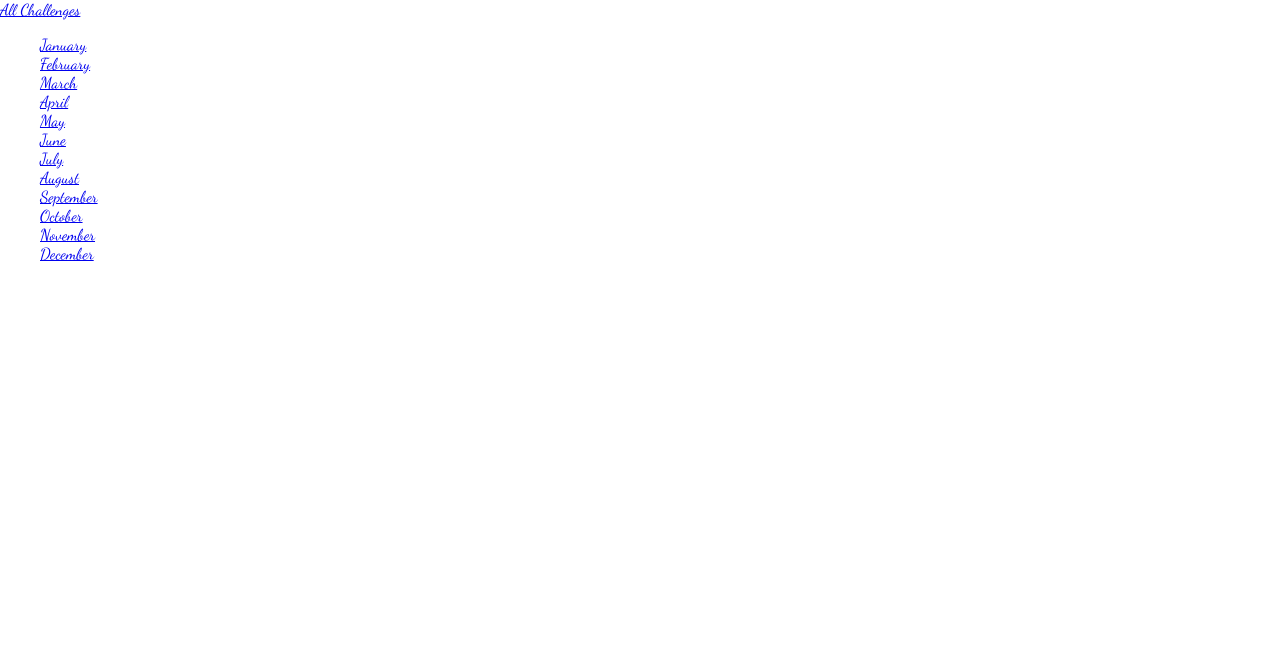
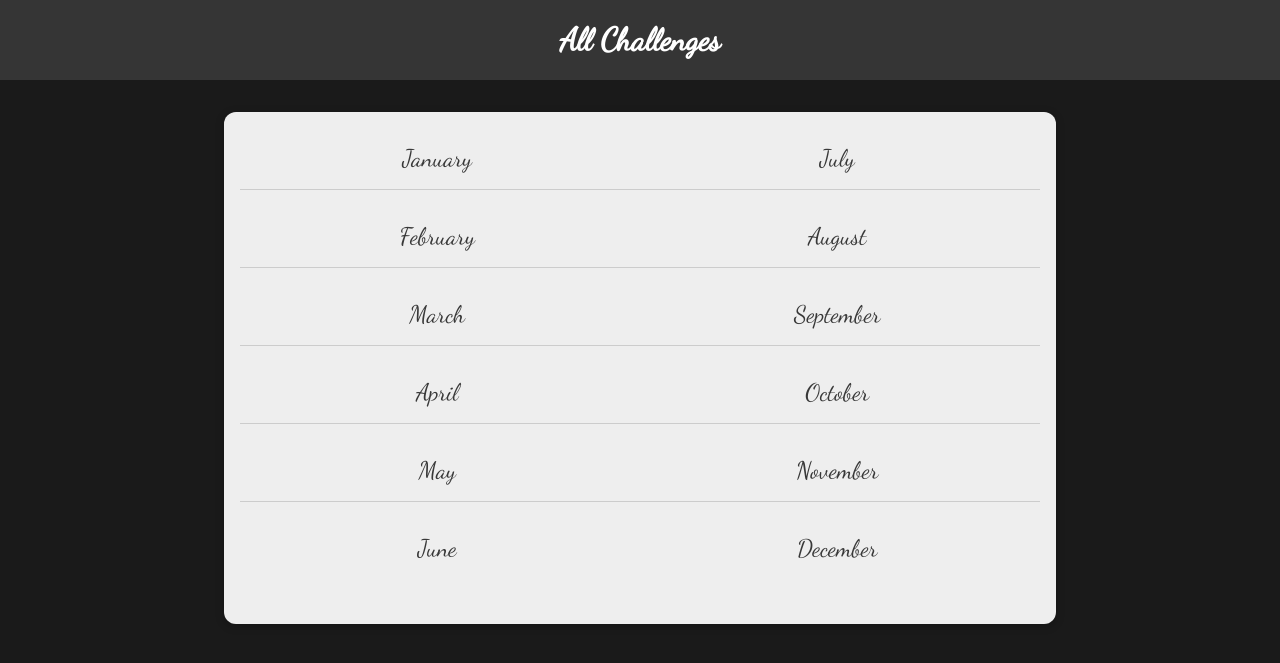
Before and after one commit to AlinaGay/learning_django_python, a Django app: page /challenge/ in a window 1280 px wide. Shown: the top 663 px of the page. Run offline with Django 4.2, Linux system fonts and the light colour scheme.

Commit message:
add css styling

```diff
--- a/my_page/challenges/static/challenges/challenges.css
+++ b/my_page/challenges/static/challenges/challenges.css
@@ -1,3 +1,38 @@
 ul {
   list-style: none;
+  margin: 2rem auto;
+  width: 90%;
+  max-width: 50rem;
+  box-shadow:0 2px 8px rgba(0, 0, 0, 0.26);
+  padding: 1rem;
+  border-radius: 12px;
+  display: flex;
+  flex-direction: column;
+  flex-wrap: wrap;
+  height: 30rem;
+  background-color: #eeeeee;
 }
+
+li {
+  margin: 1rem 0;
+  text-align: center;
+  font-size: 1.5rem;
+  border-bottom: 1px solid #ccc;
+  padding-bottom: 1rem;
+}
+
+li:last-of-type,
+li:nth-of-type(6) {
+  border-bottom: none;
+}
+
+li a {
+  text-decoration: none;
+  color: #383838
+}
+
+li a:hover,
+li a:active {
+  color: #7e0154;
+
+}
--- /dev/null
+++ b/my_page/challenges/static/challenges/includes/header.css
@@ -0,0 +1,25 @@
+header {
+  width: 100%;
+  height: 5rem;
+  background-color: #353535;
+}
+
+header nav {
+  width: 100%;
+  height: 100%;
+  display: flex;
+  justify-content: center;
+  align-items: center;
+}
+
+header nav a {
+  color: white;
+  font-size: 2rem;
+  font-weight: bold;
+  text-decoration: none;
+}
+
+header nav a:hover,
+header nav a:active {
+  color: #cf54a6;
+}
--- a/my_page/challenges/templates/challenges/challenge.html
+++ b/my_page/challenges/templates/challenges/challenge.html
@@ -1,4 +1,9 @@
 {% extends "base.html" %}
+
+{% block css_files %}
+  <link rel="stylesheet" href="{% static "challenges/challenge.css" %}">
+  <link rel="stylesheet" href="{% static "challenges/includes/header.css" %}">
+{% endblock %}
 
 {% block page_title %}
   {{ month_name|title }} challenge
--- a/my_page/challenges/templates/challenges/index.html
+++ b/my_page/challenges/templates/challenges/index.html
@@ -3,6 +3,7 @@
 
 {% block css_files %}
   <link rel="stylesheet" href="{% static "challenges/challenges.css" %}">
+  <link rel="stylesheet" href="{% static "challenges/includes/header.css" %}">
 {% endblock %}
 
     {% block page_title %}
--- a/my_page/static/styles.css
+++ b/my_page/static/styles.css
@@ -9,4 +9,5 @@ html {
 
 body {
   margin: 0;
+  background-color: #1a1a1a;
 }
```
Also changed, not shown: my_page/challenges/static/challenges/includes/challenge.css (added).
